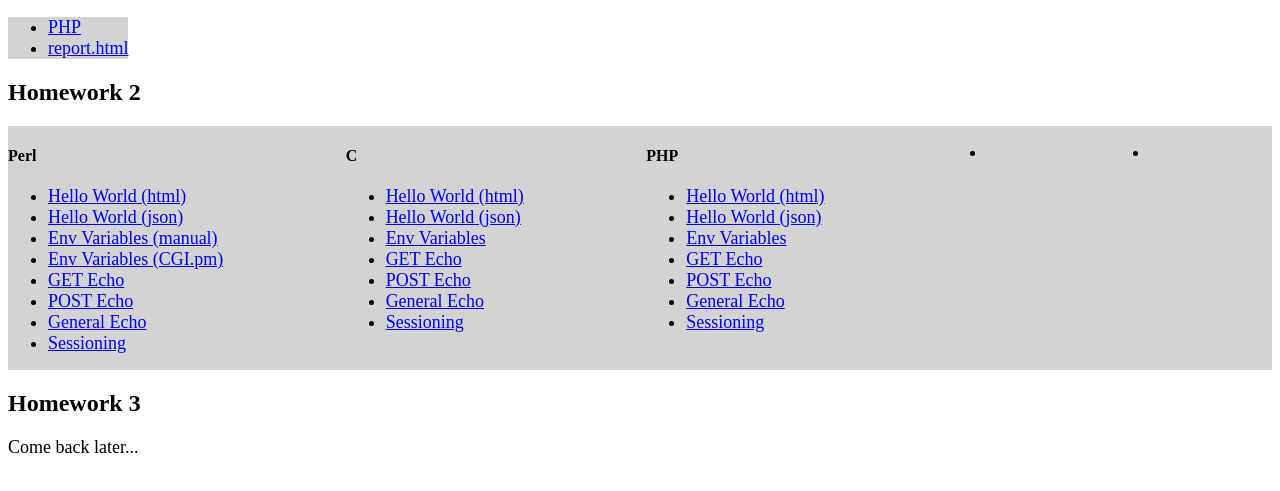
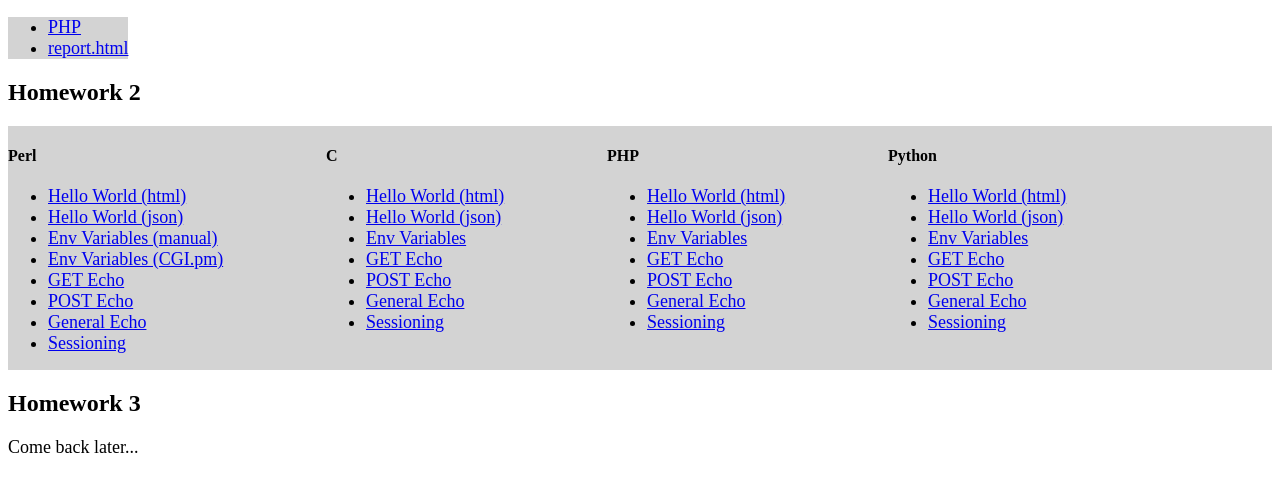
Before and after one commit to Mtam6821/michaeltam.site, a plain HTML site: page index.html in a window 1280 px wide. Shown: the part 157-648 px from the top of the page. Drawn offline with Linux system fonts and the light colour scheme.

Commit message:
incomplete

```diff
--- a/index.html
+++ b/index.html
@@ -66,12 +66,18 @@
 	        <li><a href="cgi-bin/php-cgiform.php">Sessioning</a></li>
         </ul>
     </div>
-    <div class="grid-item"><ul>
-	      <li><a href=""></a></li>
-      </ul></div>
-    <div class="grid-item"><ul>
-	      <li><a href=""></a></li>
-      </ul></div>
+    <div class="grid-item">
+      <h4>Python</h4>
+      <ul>
+	      <li><a href="cgi-bin/py-hello-html-world.py">Hello World (html)</a></li>
+        <li><a href="cgi-bin/py-hello-json-world.py">Hello World (json)</a></li>
+	      <li><a href="cgi-bin/py-env-variables.py">Env Variables</a></li>
+	      <li><a href="cgi-bin/py-get-echo.py">GET Echo</a></li>
+	      <li><a href="cgi-bin/py-post-echo.py">POST Echo</a></li>
+	      <li><a href="cgi-bin/py-general-echo.py">General Echo</a></li>
+        <li><a href="py-cgiform.html">Sessioning</a></li>
+      </ul>
+    </div>
 </div>
   <h2>Homework 3</h2>
   <p>Come back later...</p>
```
Also changed, not shown: 1 other file.
